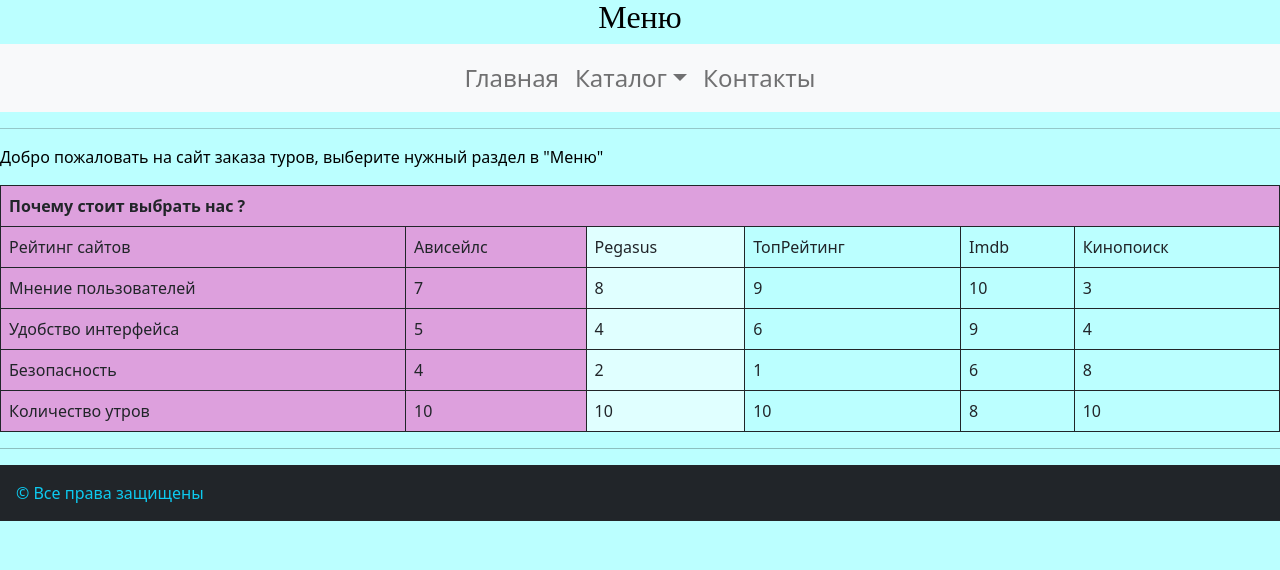
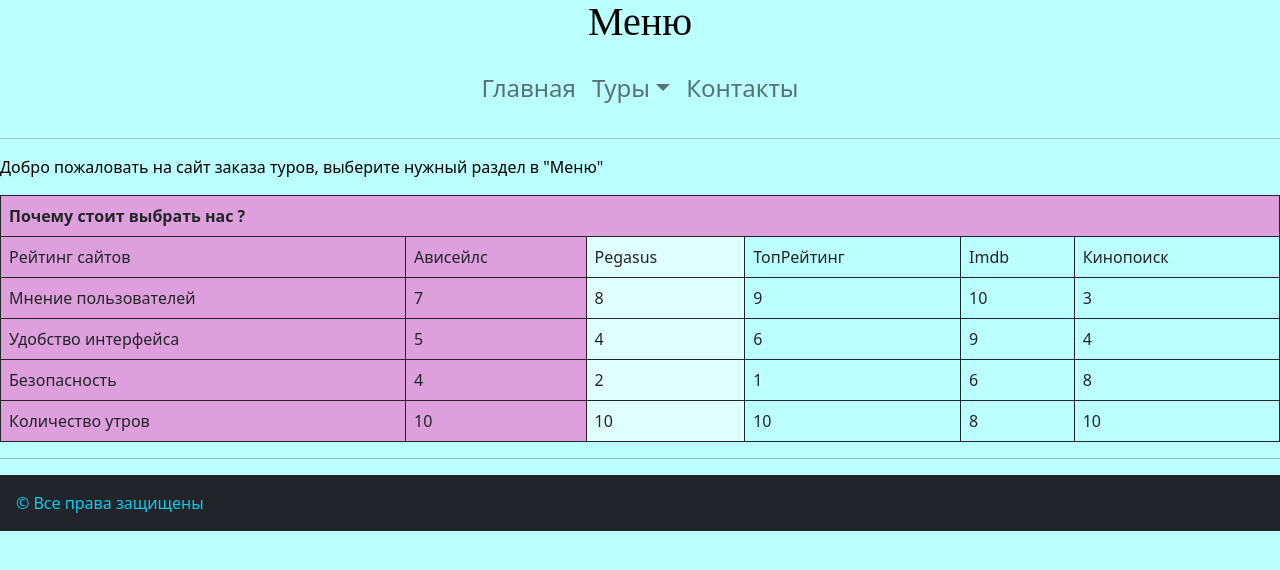
Before and after one commit to skylark71/WebLab5, a plain HTML site: page index.html in a window 1280 px wide. Shown: the part 102-672 px from the top of the page. Drawn offline with nearby package versions, Linux system fonts and the light colour scheme.

Commit message:
Add files via upload

```diff
--- a/index.html
+++ b/index.html
@@ -2,17 +2,28 @@
 <html lang="en">
     <head>
     <meta charset="utf-8">
-    <meta name="viewport" content="width=device-width, initial-scale=1, shrink-to-fit=no">
+    <meta name="viewport" content="width=device-width, initial-scale=1.0">
+    <title>Заказ туров</title>
+    <style>
+   body{
+    background-color: #BBFFFF; /* Цвет фона веб-страницы */
+   }
+  </style>
+    <link rel="stylesheet" type="text/css" href="style.css">
     <link href="https://cdn.jsdelivr.net/npm/bootstrap@5.0.0-beta3/dist/css/bootstrap.min.css" rel="stylesheet" integrity="sha384-eOJMYsd53ii+scO/bJGFsiCZc+5NDVN2yr8+0RDqr0Ql0h+rP48ckxlpbzKgwra6" crossorigin="anonymous">
-    <link rel="stylesheet" type="text/css" href="style.css">
-    <title>Заказ туров</title>
+
+    <script src="https://cdn.jsdelivr.net/npm/bootstrap@5.0.0-beta3/dist/js/bootstrap.bundle.min.js" integrity="sha384-JEW9xMcG8R+pH31jmWH6WWP0WintQrMb4s7ZOdauHnUtxwoG2vI5DkLtS3qm9Ekf" crossorigin="anonymous">
+    </script>
+    <style>
+   body{
+    background-color: #BBFFFF; /* Цвет фона веб-страницы */
+   }
+  </style>
+    <img src='logo.png' wight="100px"height='100px' align='middle' class='logo'/>
 </head>
-    <header>
-    <img src='logo.png' wight="100px"height='100px' align='middle' class='logo'/>
-       <header>
-
+    <body>
     <h1 align = "center">Меню</h1>
-    <nav class="navbar navbar-expand-lg navbar-light bg-light">
+    <nav class="navbar navbar-expand-lg navbar-light ">
         <button class="navbar-toggler" type="button" data-bs-toggle="collapse" data-bs-target="#navbarSupportedContent" aria-controls="navbarSupportedContent" aria-expanded="false" aria-label="Toggle navigation"><span class="navbar-toggler-icon"></span>
         </button>
         <div class="collapse navbar-collapse" id="navbarSupportedContent">
@@ -21,12 +32,13 @@
                     <a class="nav-link" href="index.html">Главная</a>
                 </li>
                 <li class="nav-item dropdown">
-                    <a class="nav-link dropdown-toggle" href="#" id="navbarDropdown" role="button" data-toggle="dropdown" aria-haspopup="true" aria-expanded="false" href="catalog.html">Каталог</a>
+                    <a class="nav-link dropdown-toggle" href="#" id="navbarDropdown" role="button" data-toggle="dropdown" aria-haspopup="true" aria-expanded="false">Туры</a>
                     <div class="dropdown-menu" aria-labelledby="navbarDropdown">
+                        <a class="dropdown-item" href="france.html">Франция</a>
+                        <a class="dropdown-item" href="uk.html">Британия</a>
+                        <a class="dropdown-item" href="us.html">США</a>
                         <a class="dropdown-item" href="catalog.html">Все туры</a>
-                        <a class="dropdown-item" href="france.html">Франция</a>
-                        <a class="dropdown-item" href="us.html">США</a>
-                        <a class="dropdown-item" href="uk.html">Британия</a>
+
                     </div>
                 </li>
                 <li class="nav-item">
@@ -35,7 +47,6 @@
             </ul>
         </div>
     </nav>
-    </header>
     <body>
     <hr>
 
@@ -96,7 +107,7 @@
         </font>
         <hr>
         <script src="https://cdn.jsdelivr.net/npm/bootstrap@5.0.0-beta3/dist/js/bootstrap.bundle.min.js" integrity="sha384-JEW9xMcG8R+pH31jmWH6WWP0WintQrMb4s7ZOdauHnUtxwoG2vI5DkLtS3qm9Ekf" crossorigin="anonymous"></script>
-         </body>
+    </body>
     <footer>
         <span class="d-block p-3 bg-dark text-info">
         <f class = "footer">&copy Все права защищены</f>
```
Also changed, not shown: catalog.html (+1 -1 lines).
